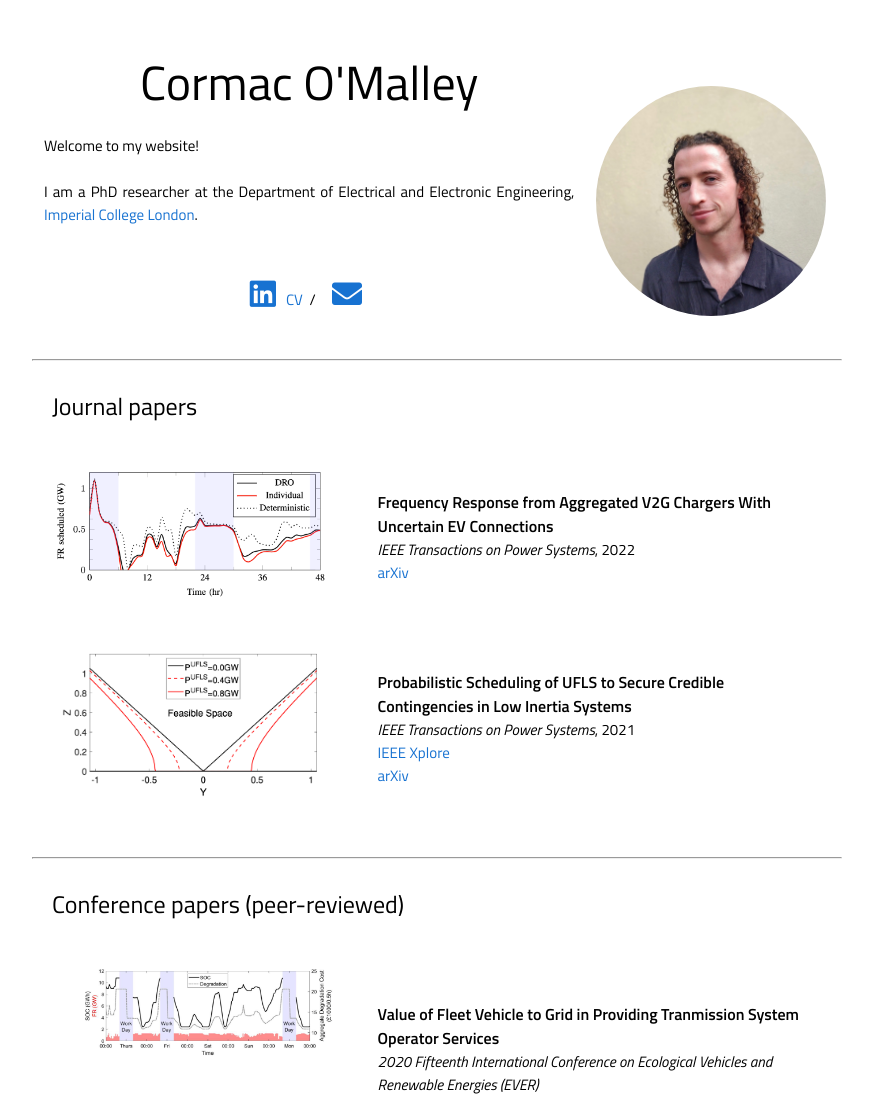
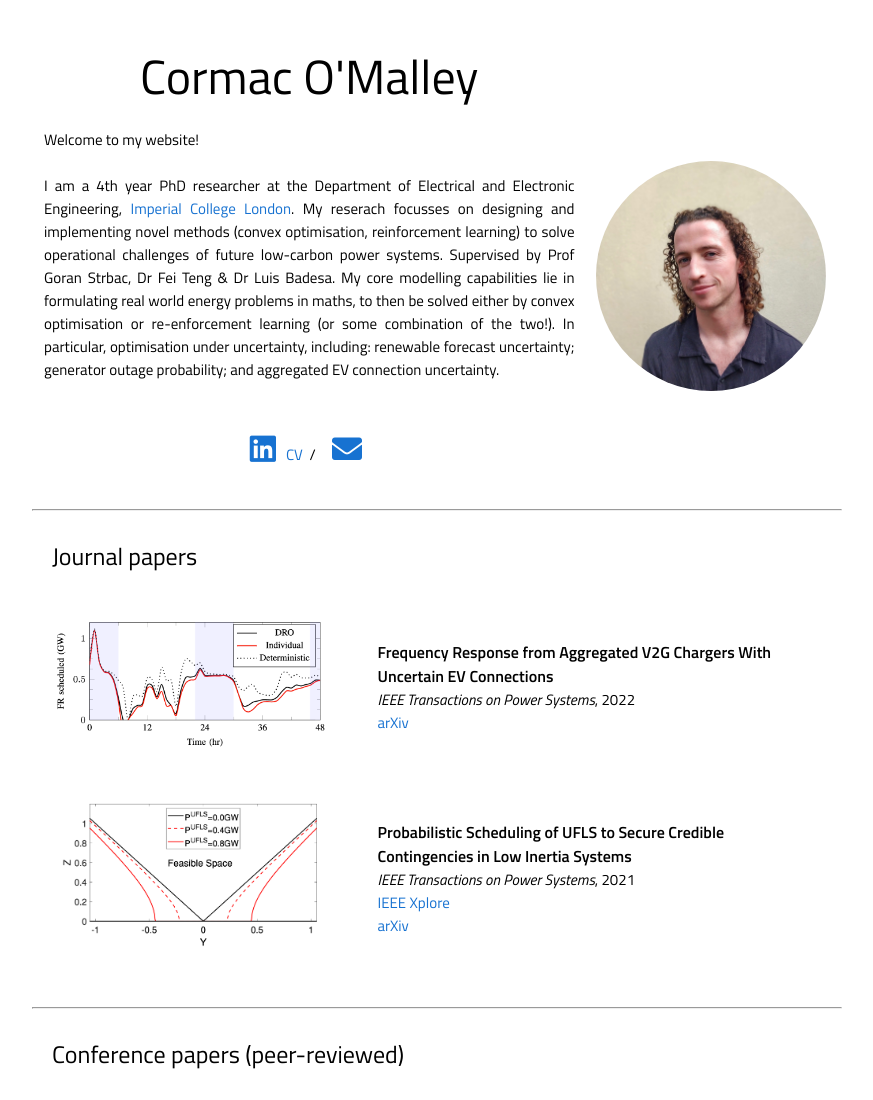
Before and after one commit to CormacOMalley/cormacomalley.github.io, a plain HTML site: page index.html in a window 1280 px wide. Shown: the top 1100 px of the page, without its empty margins (203-1076 px from the left). Drawn offline with Linux system fonts and the light colour scheme; a script that the page names is missing; some icons are missing.

Commit message:
Update index.html

```diff
--- a/index.html
+++ b/index.html
@@ -93,8 +93,10 @@
 
                       Welcome to my website!
                       <br><br>
-                      I am a PhD researcher at the Department of Electrical and Electronic Engineering,
+                      I am a 4th year PhD researcher at the Department of Electrical and Electronic Engineering,
                       <a target="_blank" href="https://www.imperial.ac.uk/electrical-engineering/research/control-and-power/">Imperial College London</a>.
+
+                      My reserach focusses on designing and implementing novel methods (convex optimisation, reinforcement learning) to solve operational challenges of future low-carbon power systems. Supervised by Prof Goran Strbac, Dr Fei Teng & Dr Luis Badesa. My core modelling capabilities lie in formulating real world energy problems in maths, to then be solved either by convex optimisation or re-enforcement learning (or some combination of the two!). In particular, optimisation under uncertainty, including: renewable forecast uncertainty; generator outage probability; and aggregated EV connection uncertainty.
                       <!--My research aims to facilitate a cost-effective integration of renewable energies:
                       I develop mathematical models to operate electricity grids and markets efficiently.
                       You can <a target="_blank" href="./docs/Cost_effective_low_inertia.pdf">see a summary here</a>.  -->
@@ -106,7 +108,7 @@
                   <p class="paragraph-ch" align="center">
                       <a href = "https://www.linkedin.com/in/cormac-o-malley-978496183/" class= "btn-icon" target = "_blank" title='My LinkedIn'><i class = "fab fa-linkedin fa-2x" aria-hidden = "true"></i>&nbsp;&nbsp;</a>
                       <!--<a href = "https://github.com/badber/" class = "btn-icon" target ="_blank" title='My GitHub'><i class = "fab fa-github fa-2x" aria-hidden = "true"></i>&nbsp;&nbsp;</a> -->
-                      <a href="data/Cormac_CV.pdf">CV</a> &nbsp/&nbsp
+                      <a href="Cormac_CV.pdf">CV</a> &nbsp/&nbsp
                       <a href= "https://scholar.google.com/citations?hl=en&user=UjKd2QQAAAAJ&view_op=list_works&gmla=AJsN-F6R9TDFqt2aSa67v1Mj4q5Ou9mb8RuJmIoDoEa3VntElo0oxr4dWVMvdY1n7zVYDE76sLJuDXwQFHt97ideyWcs_kmeg" class = "btn-icon" target='_blank' title='My Google Scholar'><i class="ai ai-google-scholar fa-2x" aria-hidden="true"></i>&nbsp;&nbsp;</a>
                       <a href = "mailto:c.omalley19@imperial.ac.uk" class = "btn-icon" target = "_blank"><i class = "fas fa-envelope fa-2x" aria-hidden = "true"></i>&nbsp;&nbsp;</a>
                       <!--<a href= "./docs/LuisBadesa_AcademicCV.pdf" class="btn-icon" target='_blank' title='My CV'><i class="far fa-file-pdf fa-2x" aria-hidden="true"></i></a>-->
```
